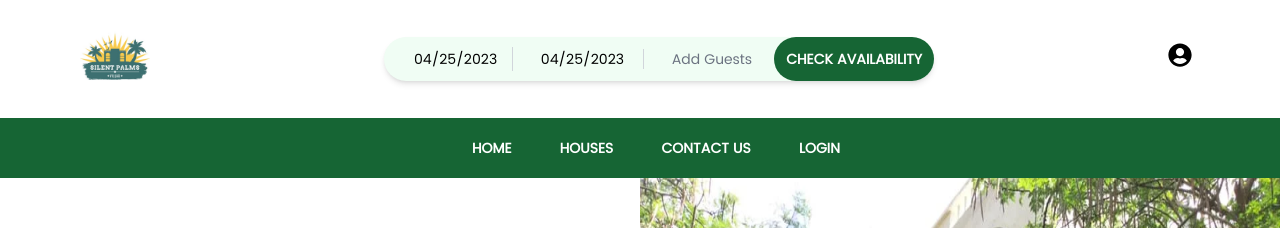
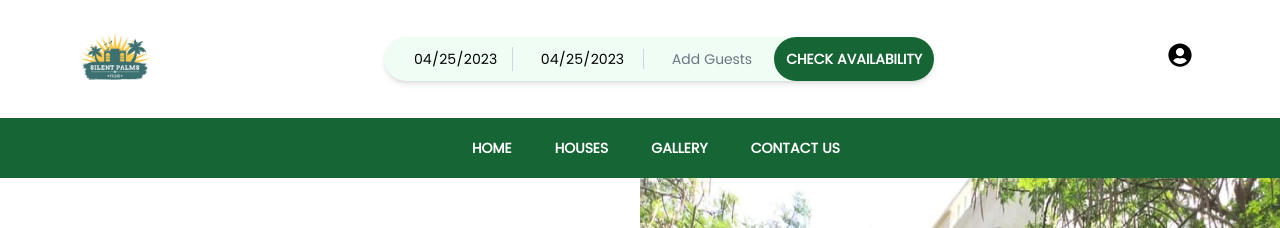
Before and after one commit to isadia-brian/silent, a Next.js app: page / in a window 1280 px wide. Shown: the top 228 px of the page. Built offline with nearby package versions, Linux system fonts and the light colour scheme.

Commit message:
silentnight

```diff
--- a/components/Navbar.js
+++ b/components/Navbar.js
@@ -35,6 +35,10 @@ const Navbar = () => {
       link: "/houses",
     },
 
+    {
+      title: "Gallery",
+      link: "/",
+    },
     {
       title: "Contact us",
       link: "/",
```
